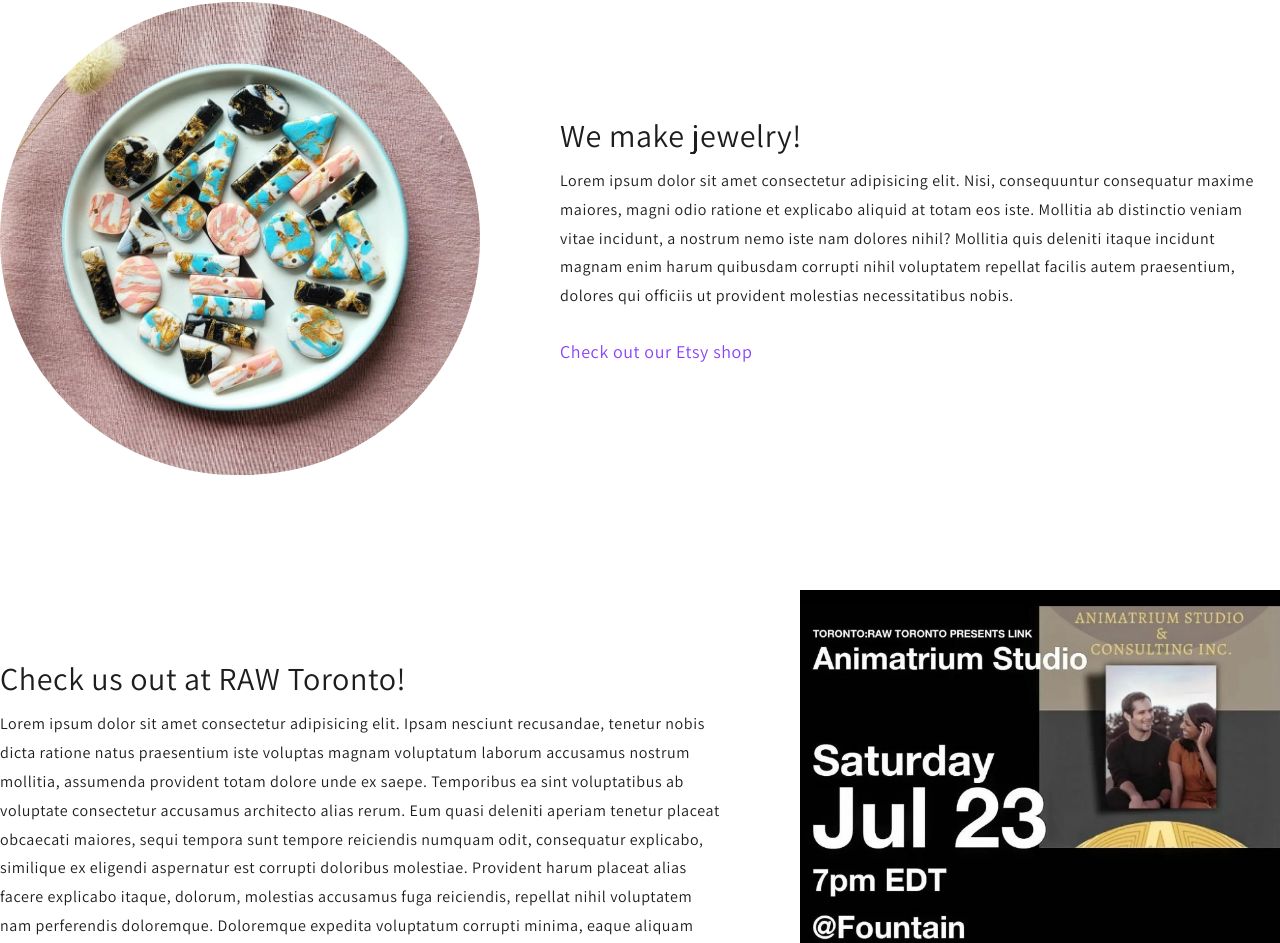
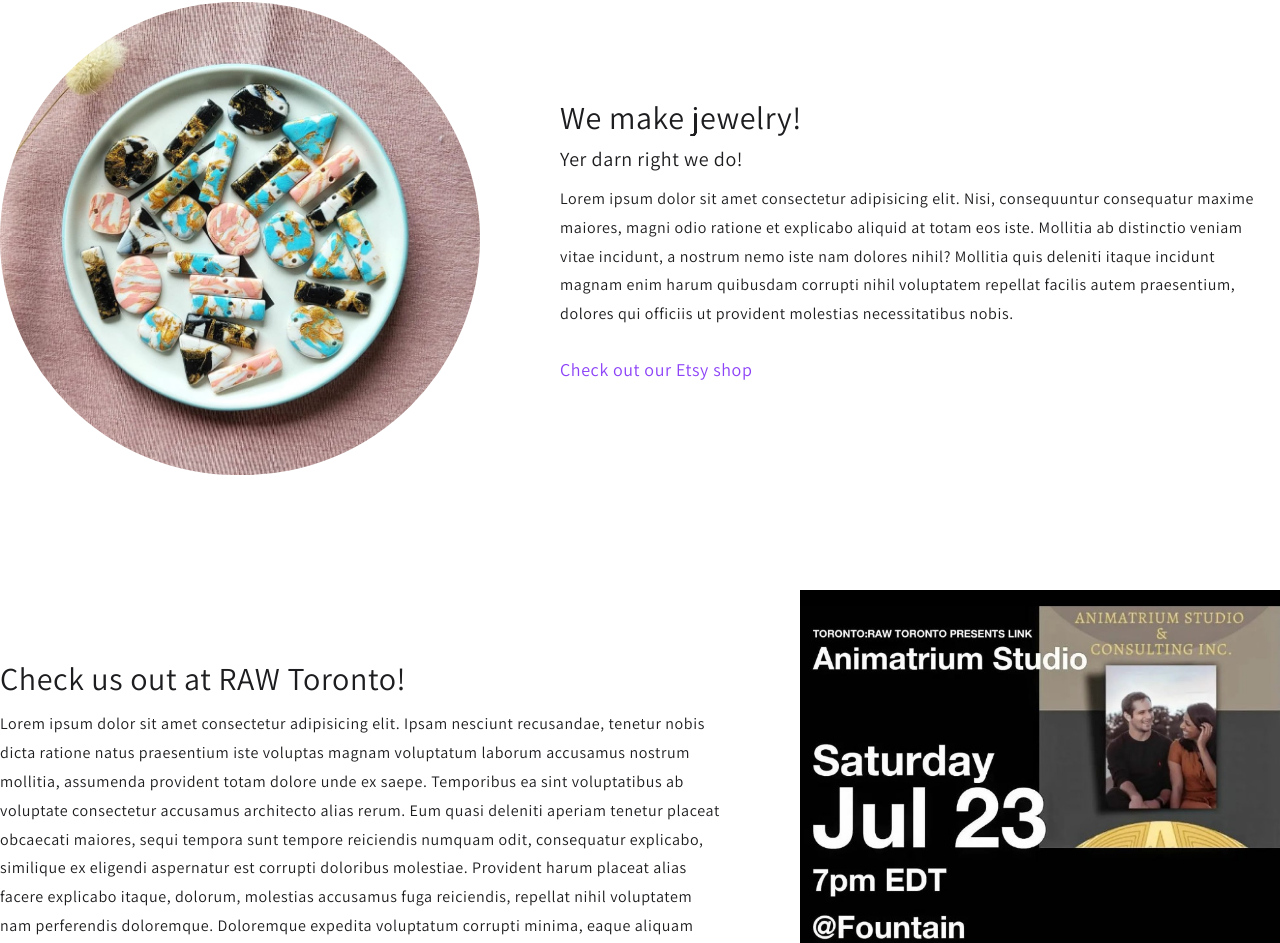
Before and after one commit to ChrisBeddome/animatrium_studio, a Next.js app: page / in a window 1280 px wide. Shown: the part 1911-2854 px from the top of the page. Built offline with nearby package versions, Linux system fonts and the light colour scheme.

Commit message:
set image to priority load

```diff
--- a/pages/about.js
+++ b/pages/about.js
@@ -35,7 +35,7 @@
             </p>
           </div>
           <div className={styles.img}>
-            <Image src="/images/things.jpg" width="500" height="500" />
+            <Image src="/images/things.jpg" width="500" height="500" priority />
           </div>
         </section>
       </div>
--- a/pages/index.js
+++ b/pages/index.js
@@ -87,6 +87,7 @@
           </div>
           <div className={styles["text"]}>
             <h3>We make jewelry!</h3>
+            <h5>Yer darn right we do!</h5>
             <p>
               Lorem ipsum dolor sit amet consectetur adipisicing elit. Nisi,
               consequuntur consequatur maxime maiores, magni odio ratione et
```
